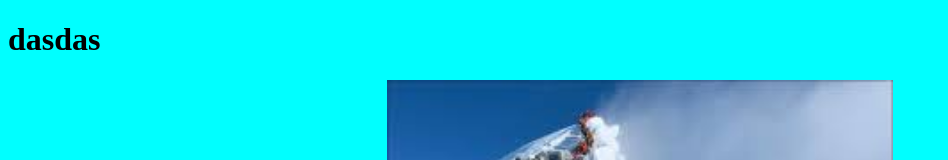
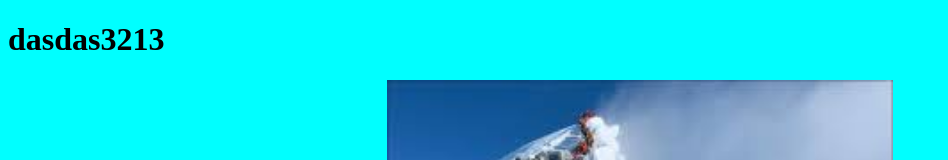
Before and after one commit to jannepiirainen/shikisanpowelcometest, a plain HTML site: page docs/everest.html in a window 1280 px wide. Shown: the top 160 px of the page, without its empty margins (0-948 px from the left). Drawn offline with Linux system fonts and the light colour scheme.

Commit message:
Update everest.html

```diff
--- a/docs/everest.html
+++ b/docs/everest.html
@@ -6,7 +6,7 @@
   <title>Document</title>
 </head>
 <body>
-<h1>dasdas</h1>
+<h1>dasdas3213</h1>
   <div id="fb-root"></div>
   <script async defer crossorigin="anonymous" src="https://connect.facebook.net/fi_FI/sdk.js#xfbml=1&version=v9.0" nonce="l1Wwh8CD"></script>
 
```
